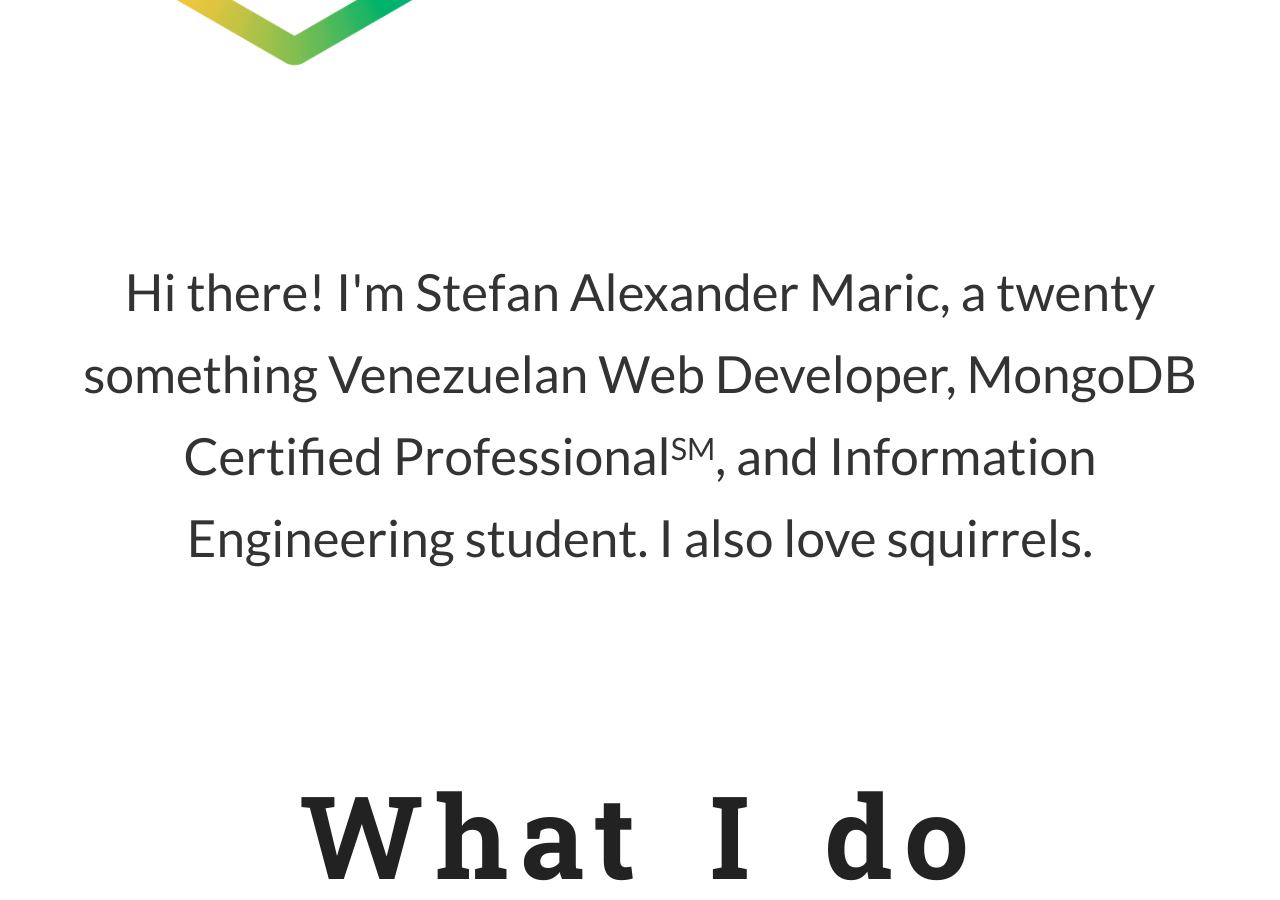
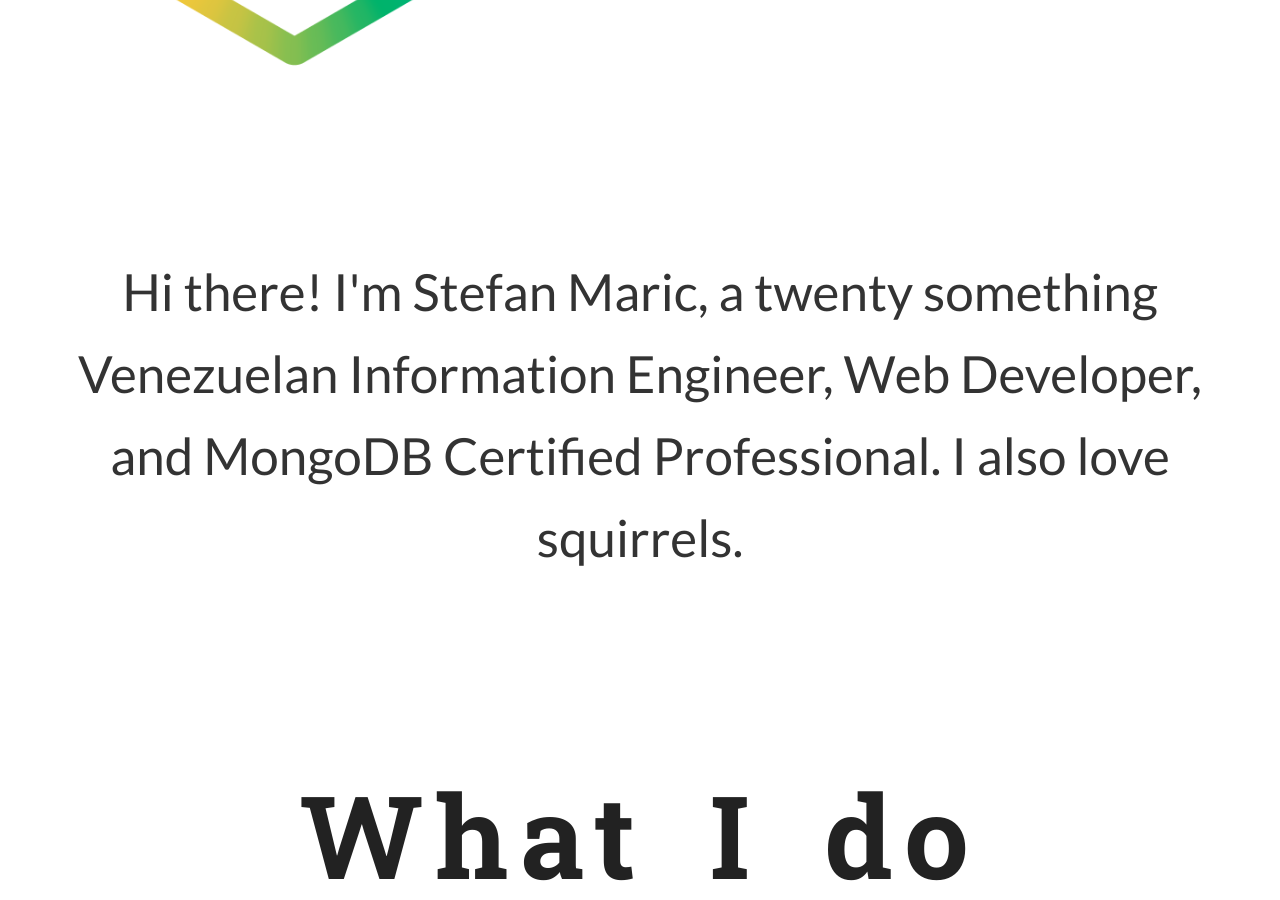
Before and after one commit to stefanmaric/stefanmaric.github.io, a Jekyll site: the page built from index.html, in a window 1280 px wide and 900 px high, scrolled down 440 px. Built offline with Jekyll 4.4.1, drawn with Linux system fonts in a browser that asks for light colours.

Commit message:
Update description wording

```diff
--- a/index.html
+++ b/index.html
@@ -11,9 +11,8 @@
   </div>
 </section>
 <section id="about" class="tall">
-  <p>Hi there! I'm Stefan Alexander Maric, a twenty something Venezuelan Web Developer,
-  MongoDB Certified Professional<sup>SM</sup>, and Information Engineering student.
-  I also love squirrels.
+  <p>
+    Hi there! I'm Stefan Maric, a twenty something Venezuelan Information Engineer, Web Developer, and MongoDB Certified Professional. I also love squirrels.
   </p>
 </section>
 <section id="what-i-do" class="tall">
```
